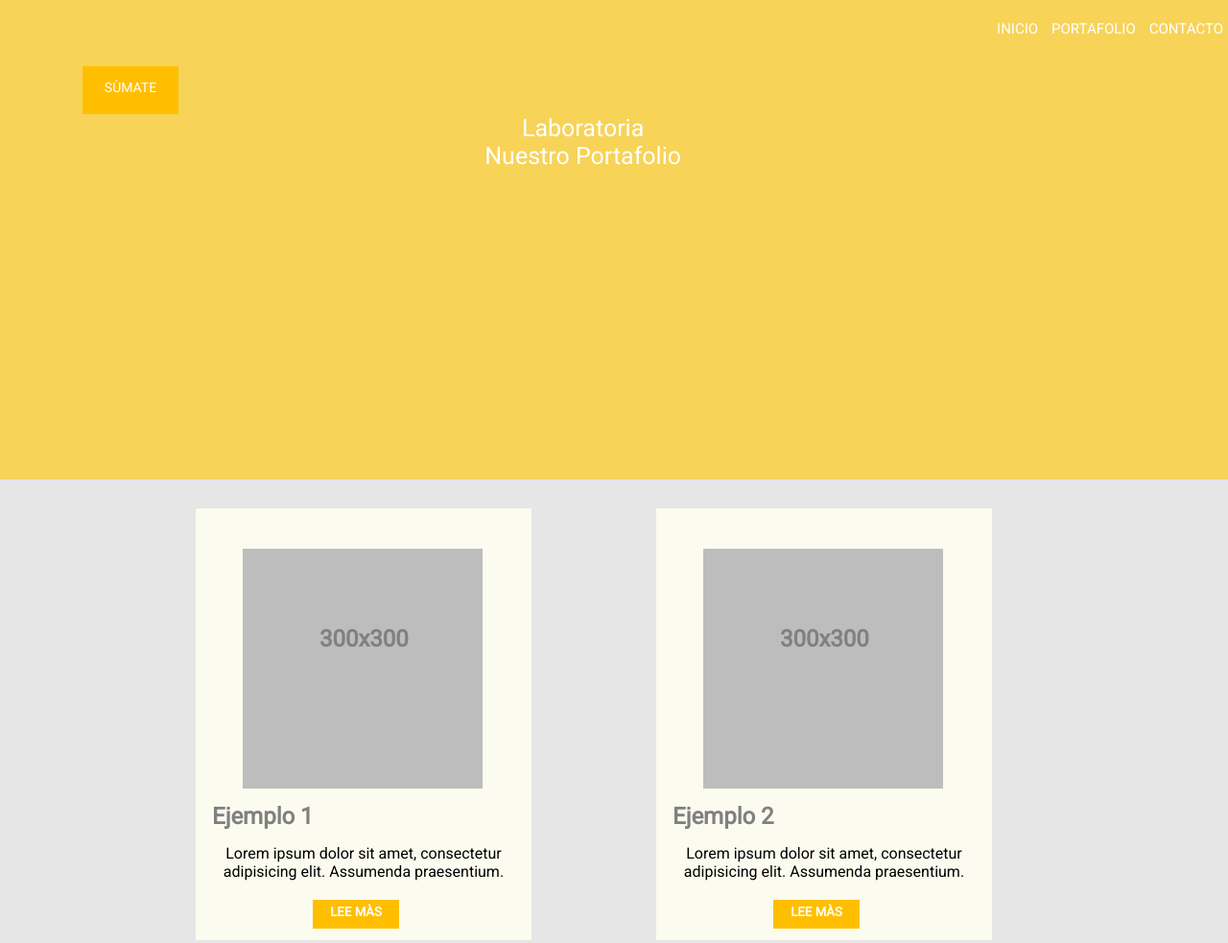
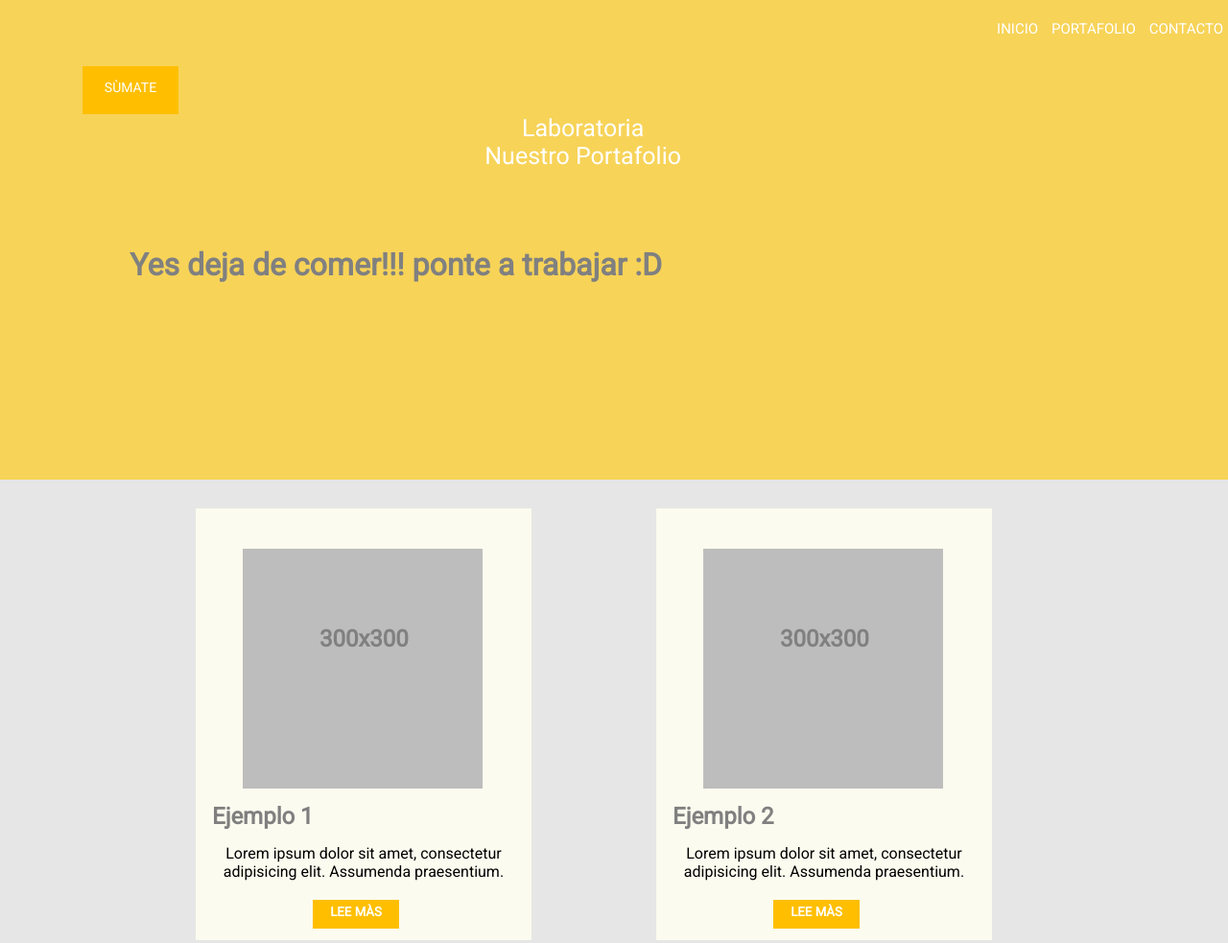
Before and after one commit to YesLaboratoria/Tini, a plain HTML site: page index.html in a window 1280 px wide. Shown: the top 983 px of the page at 96% size. Drawn offline with Linux system fonts and the light colour scheme.

Commit message:
cambios liz

```diff
--- a/index.html
+++ b/index.html
@@ -35,6 +35,7 @@
 						<div>
 							<p class="laboratoria">Laboratoria <br> Nuestro Portafolio</p>
 						</div>
+						<h1>Yes deja de comer!!! ponte a trabajar :D</h1>
                     </div>
                 </div>
             </div>
```
